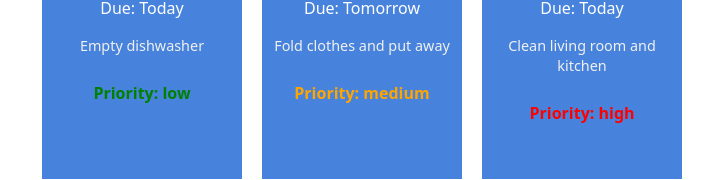
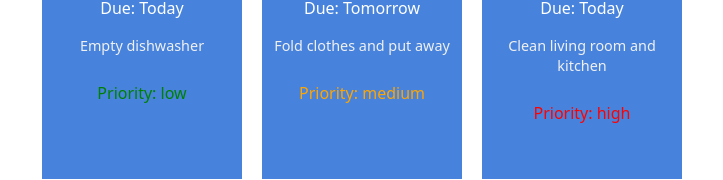
Before and after one commit to givory03/react-basics-labs, a React (Vite) app in the folder tasky/: page / in a window 1280 px wide. Shown: the part 401-581 px from the top of the page, without its empty margins (8-731 px from the left). Built offline with nearby package versions, Linux system fonts and the light colour scheme.

Commit message:
Tasky Lab 2a - Exercise done

```diff
--- a/tasky/src/App.css
+++ b/tasky/src/App.css
@@ -42,7 +42,7 @@ div {
 }
 
 .priority {
-  font-weight: bold;
+
   padding: 5px;
   border-radius: 5px;
   display: inline-block;
@@ -59,5 +59,5 @@ div {
 
 .priority.high {
   color: red;
-  font-weight: bold;
+
 }
```
